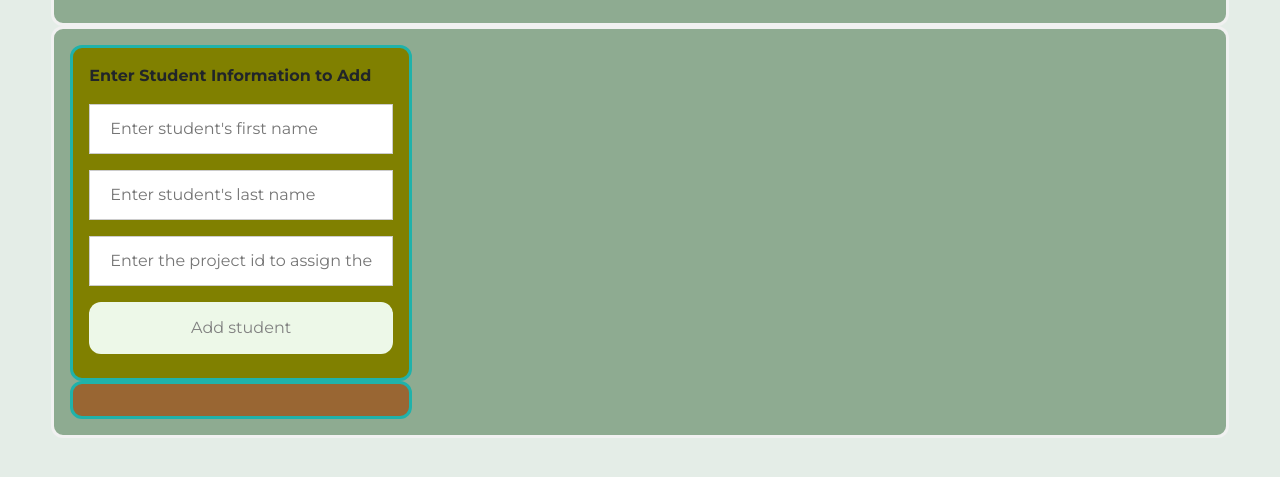
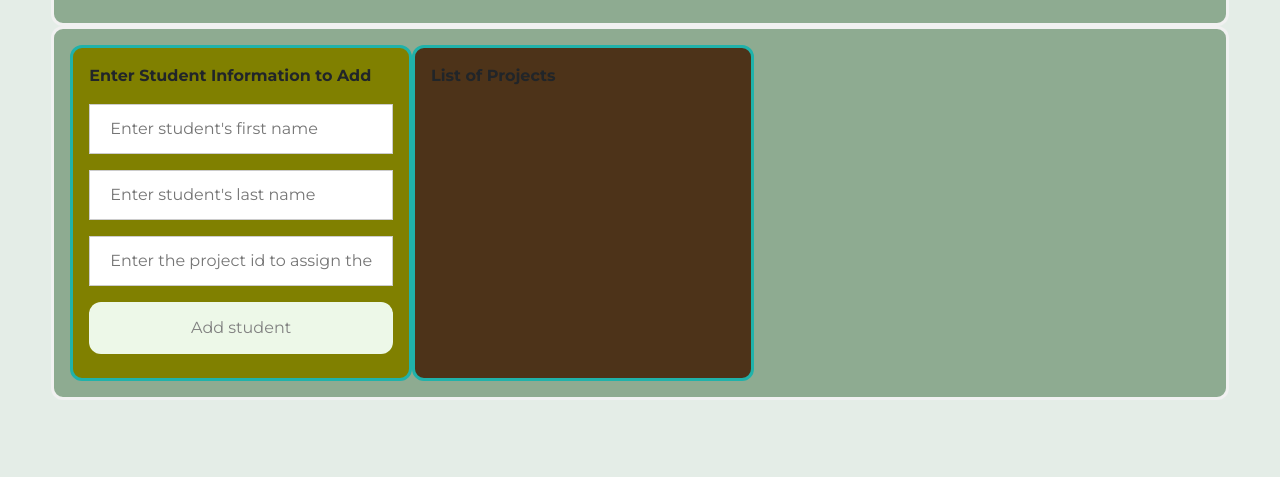
Before and after one commit to johnyenter-briars/Grove, a Python web app: template app/templates/teacherconsole.html in a window 1280 px wide. Shown: the part 197-674 px from the top of the page. Run offline with Jinja, Linux system fonts and the light colour scheme; the template is opened without the code that fills it, so the values that code supplies are empty; some libraries are stand-ins or nearby versions.

Commit message:
List of projects added to the teacher console

```diff
--- a/app/static/css/teacherconsole.css
+++ b/app/static/css/teacherconsole.css
@@ -1,5 +1,6 @@
 .teacherconsole-actionarea {
-    display: block;
+    display: flex;
+    flex-direction: row;
     margin-left: 4%;
     margin-right: 4%;
     background-color: #8EAB91;
@@ -11,7 +12,8 @@
 }
 
 .add-student{
-    display: inline-flexbox;
+    display: flex;
+    flex-direction: row;
     background-color: #808000;
     border: 3px solid #20B2AA;
     padding: 16px;
@@ -20,8 +22,9 @@
 }
 
 .project-list{
-    display: inline-flexbox;
-    background-color: #996633;
+    display: flex;
+    flex-direction: column;
+    background-color: #4d3319;
     border: 3px solid #20B2AA;
     padding: 16px;
     border-radius: 12px;
--- a/app/templates/teacherconsole.html
+++ b/app/templates/teacherconsole.html
@@ -28,8 +28,9 @@
             </form>
         </div>
         <div class="project-list">
+            <label for="studentFName"><b>List of Projects</b></label></p>
             {% for project in projects%}
-                <a href="/projects/?projectID={{project.getProjectID()}}">{{project.getProjectDesc()}}</a></p>
+                <a href="/projects/?projectID={{project.getProjectID()}}">{{project.getProjectName()}}</a></p>
             {% endfor %}
         </div>
     </div>
```
